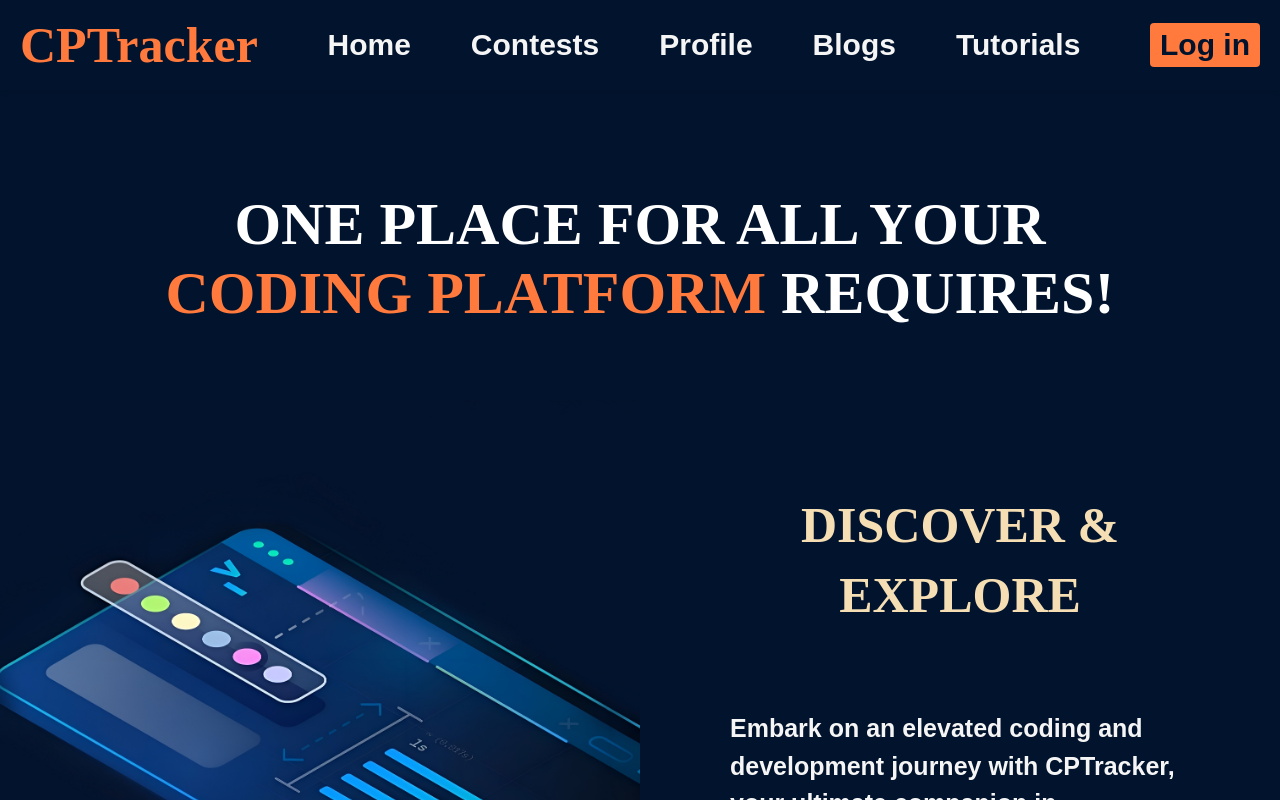
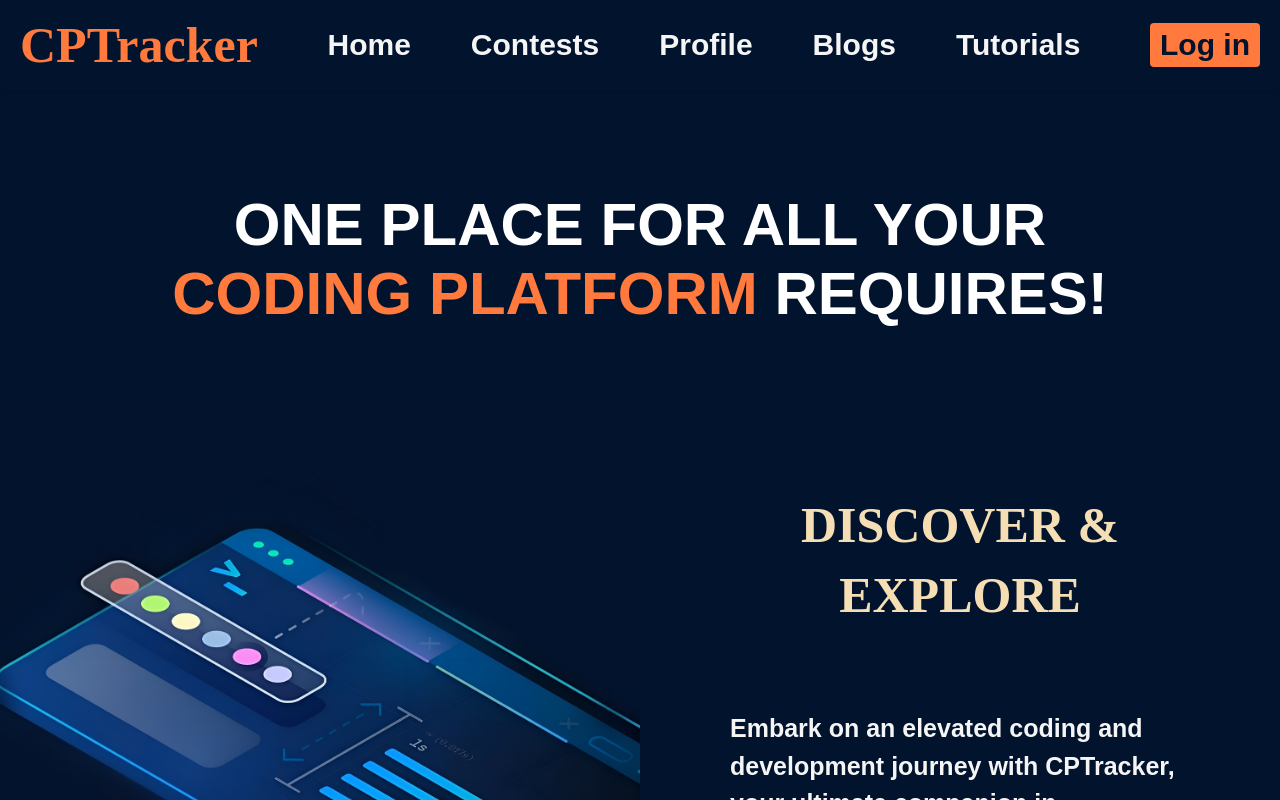
Before and after one commit to jnkarim/CPTracker, a React (Vite) app in the folder frontend/: page / in a window 1280 px wide. Shown: the top 800 px of the page. Built offline with nearby package versions, Linux system fonts and the light colour scheme; a web font is replaced by a local one.

Commit message:
Update Homepage.css

```diff
--- a/frontend/src/pages/Homepage.css
+++ b/frontend/src/pages/Homepage.css
@@ -26,7 +26,6 @@ body {
   display: flex;
   height: 350px; /* Adjust height as needed */
   font-size: 30px;
-  font-family: "Brush Script MT", cursive;
 }
 
 /* Half sections */
```
